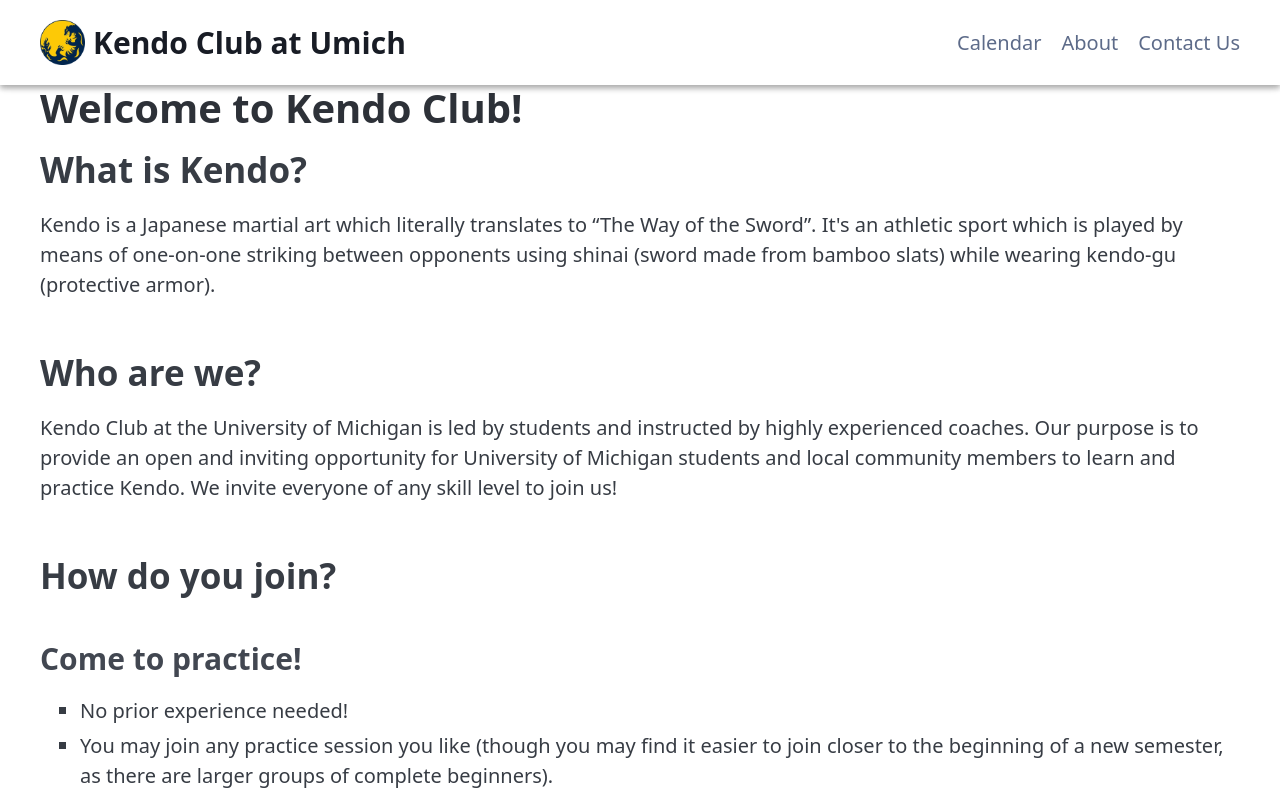
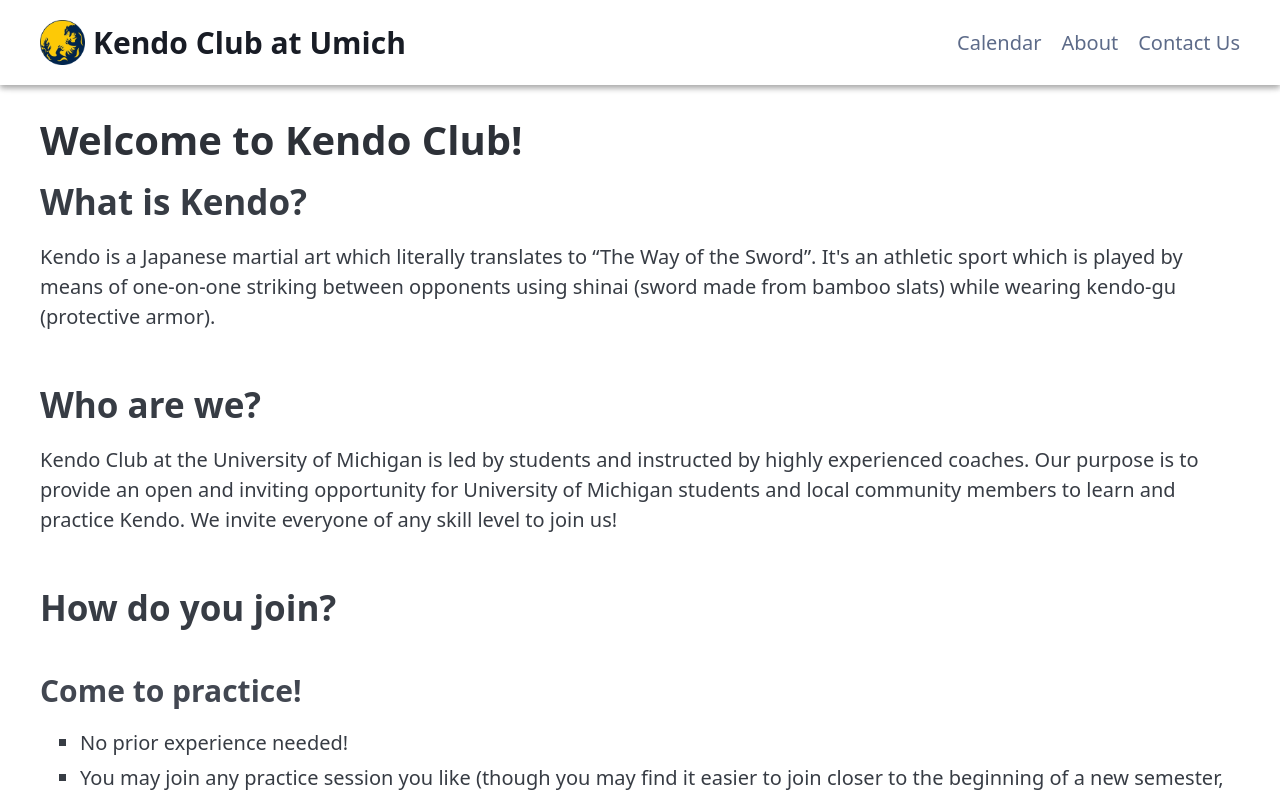
Before and after one commit to kendoclub-at-umich/website, a SvelteKit app: page / in a window 1280 px wide. Shown: the top 798 px of the page. Built offline with nearby package versions, Linux system fonts and the light colour scheme.

Commit message:
feat: :lipstick: add spacing between all the pages and the content
Co-authored-by: Nate Stringham <nstringham@users.noreply.github.com>

```diff
--- a/src/routes/+layout.svelte
+++ b/src/routes/+layout.svelte
@@ -20,3 +20,9 @@
 <main class="container">
 	<slot />
 </main>
+
+<style>
+	main {
+		padding-top: 32px;
+	}
+</style>
```
